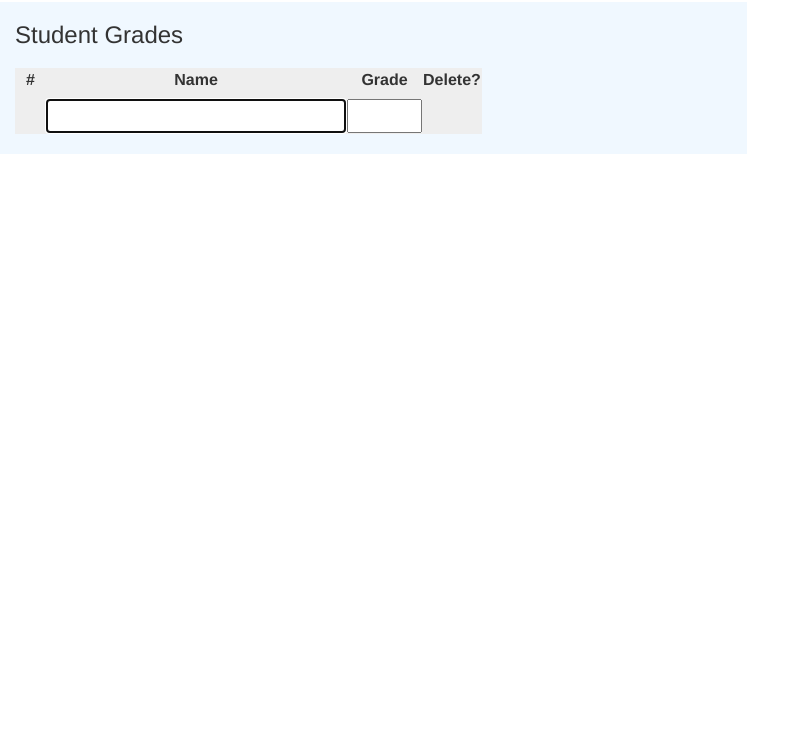
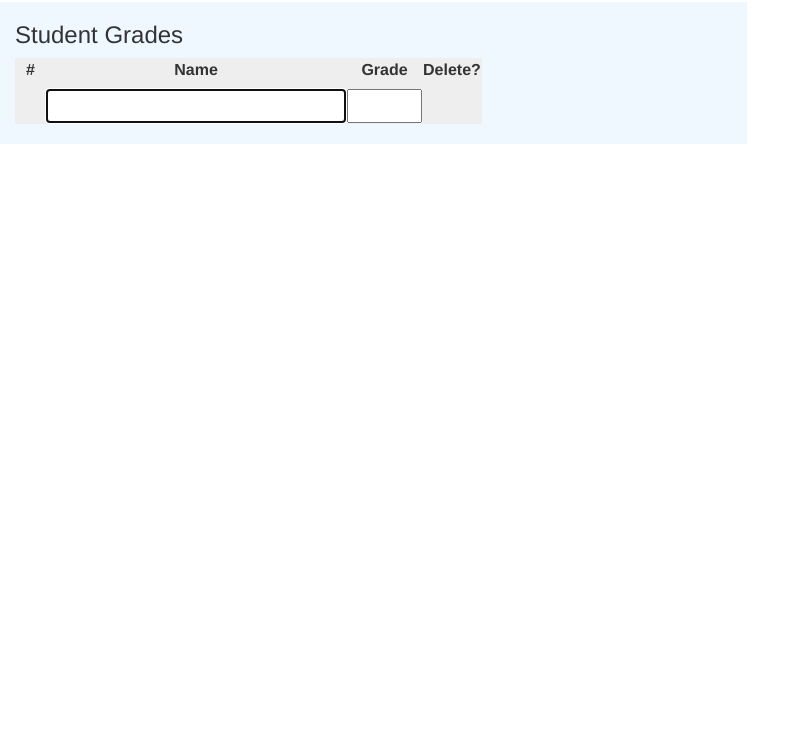
Before and after one commit to chairfield/angular-grade-sheet-basic, a website: page index.html in a window 1280 px wide. Shown: the part 68-800 px from the top of the page, without its empty margins (0-810 px from the left). Drawn offline with nearby package versions, Linux system fonts and the light colour scheme.

Commit message:
lining up my tables

```diff
--- a/index.html
+++ b/index.html
@@ -26,7 +26,7 @@
         <div class="container-fluid" ng-controller="GradeSheetCtrl">
             <div class="row">
                 <div class="col-xs-12 col-sm-7 col-md-7" style="background-color: AliceBlue;">
-                    <h3>Student Grades<h3>
+                    <h3>Student Grades</h3>
                     <table class="table">
                         <tr class="column-label">
                             <td ng-repeat="label in columnLabels"><label>{{label}}</label></td>
```
